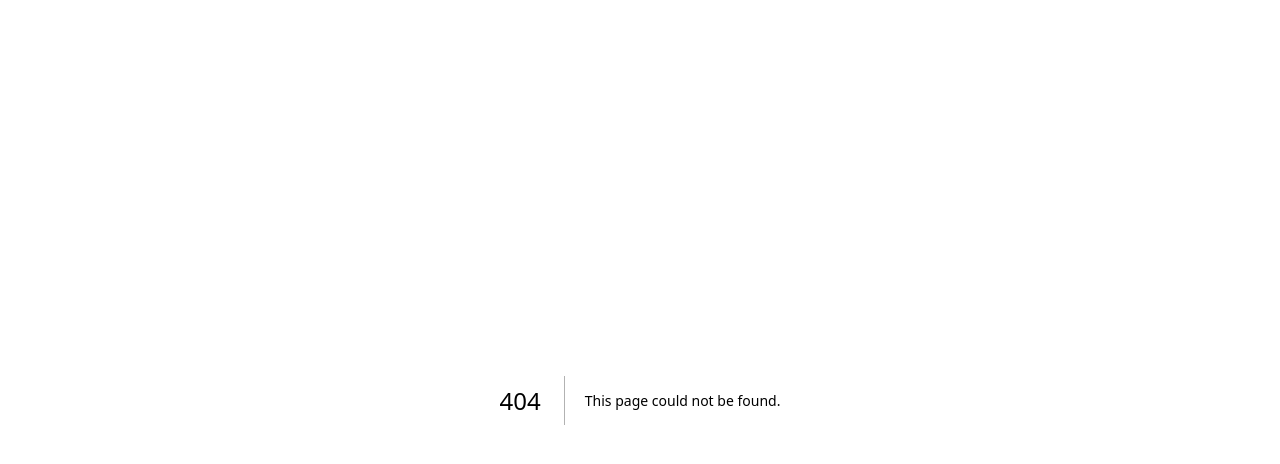
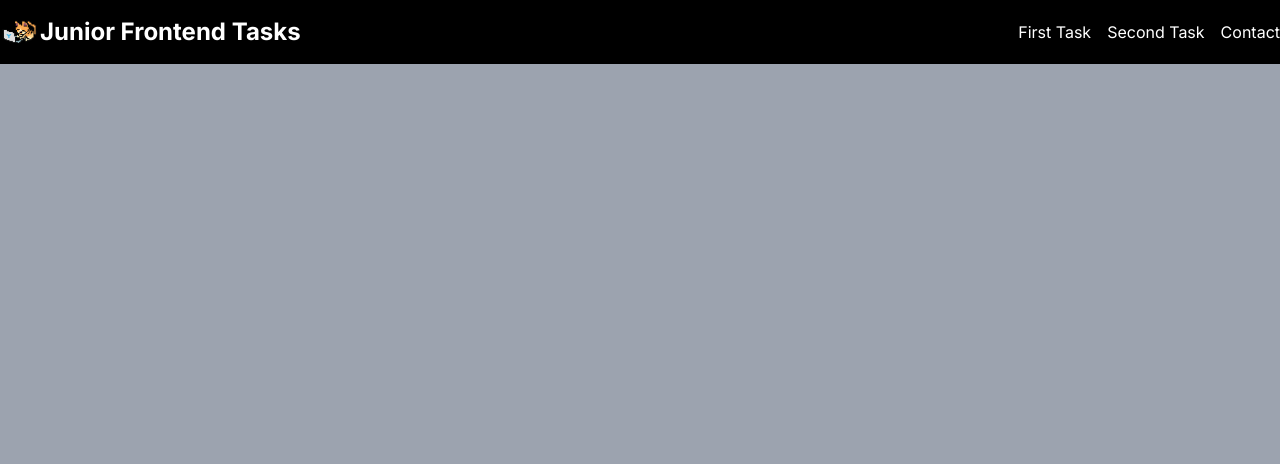
Before and after one commit to ddiaz-daniel/fh_task, a Next.js app: page /first-task in a window 1280 px wide. Before the commit this address had no page. Shown: the top 464 px of the page. Built offline with nearby package versions, Linux system fonts and the light colour scheme.

Commit message:
basic dashboard, first task components

```diff
--- /dev/null
+++ b/src/app/first-task/layout.tsx
@@ -0,0 +1,7 @@
+export default function FirstTaskLayout({
+    children,
+}: {
+    children: React.ReactNode;
+}) {
+    return <section>{children}</section>;
+}
--- /dev/null
+++ b/src/app/first-task/page.tsx
@@ -0,0 +1,15 @@
+import PageHeader from '@/components/ui/page-header';
+import React from 'react';
+
+const FirstTaskPage = () => {
+    return (
+        <div className='h-screen flex flex-col bg-slate-600'>
+            <PageHeader />
+            {/* Create a main that will be a middle container that contains the posts*/}
+            <main className='flex flex-col items-center justify-center flex-1 px-20 text-center bg-gray-400'>
+            </main>
+        </div>
+    );
+};
+
+export default FirstTaskPage;
--- a/src/app/page.tsx
+++ b/src/app/page.tsx
@@ -1,3 +1,4 @@
+import PageHeader from "@/components/ui/page-header";
 import Head from "next/head";
 
 export default function Home() {
@@ -5,11 +6,11 @@ export default function Home() {
     <>
       <Head>
         <title>Elevation Finder</title>
-        <meta name="description" content="Ground elevation with leaflet" />
+        <meta name="description" content="Task FH OOE" />
         <link rel="icon" href="/favicon.ico" />
       </Head>
-      <main className="h-screen flex flex-col p-6">
-
+      <main className="h-screen flex flex-col bg-slate-200">
+        <PageHeader />
       </main>
 
     </>
--- /dev/null
+++ b/src/components/ui/cards-container/card.tsx
@@ -0,0 +1,19 @@
+import React from 'react';
+
+interface Card {
+    data: { id: number; title: string; description: string; };
+}
+
+const Card: React.FC<Card> = ({ data }) => {
+    return (
+        <div className="bg-white rounded-lg shadow-lg">
+            <div className="p-4">
+                <h2 className="text-xl font-semibold">{data.title}</h2>
+                <p className="text-gray-500">{data.description}</p>
+
+            </div>
+        </div>
+    );
+};
+
+export default Card;
--- /dev/null
+++ b/src/components/ui/cards-container/cards-container.tsx
@@ -0,0 +1,19 @@
+import React from "react";
+import useGetUsers from "./useGetUsers";
+import { UserData } from "@/types/types";
+
+const MainContainer: React.FC = () => {
+    const usersData = useGetUsers(); // You need to implement this function
+
+    return (
+        <div className="container mx-auto py-4">
+            <div className="grid grid-cols-1 sm:grid-cols-2 md:grid-cols-3 lg:grid-cols-4 gap-4">
+                {usersData?.map((item: UserData) => (
+                    <Card key={item.id} data={item} />
+                ))}
+            </div>
+        </div>
+    );
+};
+
+export default MainContainer;
--- /dev/null
+++ b/src/components/ui/cards-container/useGetUsers.tsx
@@ -0,0 +1,39 @@
+import { UserData, UsersData } from "@/types/types";
+import { useEffect, useState } from "react";
+
+function useGetUsers() {
+    const [dataResponse, setDataResponse] = useState<UserData[] | null>(null);
+
+    useEffect(() => {
+        const fetchData = async () => {
+            try {
+                const url = '/api/users-data';
+                const response = await fetch(url, {
+                    method: 'GET',
+                    headers: {
+                        'Content-Type': 'application/json',
+                    },
+                });
+
+                if (!response.ok) {
+                    console.error(response);
+                    throw new Error('API request failed');
+                }
+
+                const fetchedData = await response.json() as UsersData;
+
+                setDataResponse(fetchedData?.data);
+
+            } catch (error) {
+                console.error(error);
+                setDataResponse(null);
+            }
+        };
+
+        void fetchData();
+    }, []);
+
+    return dataResponse;
+}
+
+export default useGetUsers;
--- /dev/null
+++ b/src/components/ui/page-header.tsx
@@ -0,0 +1,38 @@
+import Link from 'next/link';
+import Image from 'next/image';
+
+const PageHeader = () => {
+    const fullHref = typeof window !== 'undefined' ? `${window.location.origin}` : "";
+
+    return (
+        <header className="bg-black">
+            <div className="container mx-auto flex items-center justify-between h-16">
+                <Link href="/" className="text-white text-2xl font-bold flex flex-row items-center">
+                    <Image src="/cat-logo.png" alt="logo" width={40} height={40} />
+                    Junior Frontend Tasks
+                </Link>
+                <nav>
+                    <ul className="flex space-x-4">
+                        <li>
+                            <Link href={`${fullHref}/first-task`} className="text-white hover:font-bold">
+                                First Task
+                            </Link>
+                        </li>
+                        <li>
+                            <Link href="/second-task" className="text-white hover:font-bold">
+                                Second Task
+                            </Link>
+                        </li>
+                        <li>
+                            <Link href="/contact" className="text-white hover:font-bold">
+                                Contact
+                            </Link>
+                        </li>
+                    </ul>
+                </nav>
+            </div>
+        </header>
+    );
+};
+
+export default PageHeader;
--- a/src/styles/globals.css
+++ b/src/styles/globals.css
@@ -3,7 +3,7 @@
 @tailwind utilities;
 
 :root {
-  --foreground-rgb: 0, 0, 0;
+  --foreground-rgb: 255, 255, 255;
   --background-start-rgb: 214, 219, 220;
   --background-end-rgb: 255, 255, 255;
 }
@@ -18,10 +18,7 @@
 
 body {
   color: rgb(var(--foreground-rgb));
-  background: linear-gradient(
-      to bottom,
+  background: linear-gradient(to bottom,
       transparent,
-      rgb(var(--background-end-rgb))
-    )
-    rgb(var(--background-start-rgb));
+      rgb(var(--background-end-rgb))) rgb(var(--background-start-rgb));
 }
--- /dev/null
+++ b/src/types/types.tsx
@@ -0,0 +1,35 @@
+
+export type UsersData = {
+    data: UserData[];
+    status: string;
+    error?: string;
+};
+
+export type UserData = {
+    id: number;
+    name: string;
+    email: string;
+    gender: string;
+    status: string;
+};
+
+export type PostData = {
+    id: number;
+    user_id: number;
+    title: string;
+    body: string;
+};
+
+export type CommentData = {
+    id: number;
+    post_id: number;
+    name: string;
+    email: string;
+    body: string;
+};
+
+export type error = {
+    error: string,
+    results: string[],
+    status: string;
+};
```
Also changed, not shown: src/api/users-data.tsx (added, +41 -0 lines), public/cat-logo.png (added).
